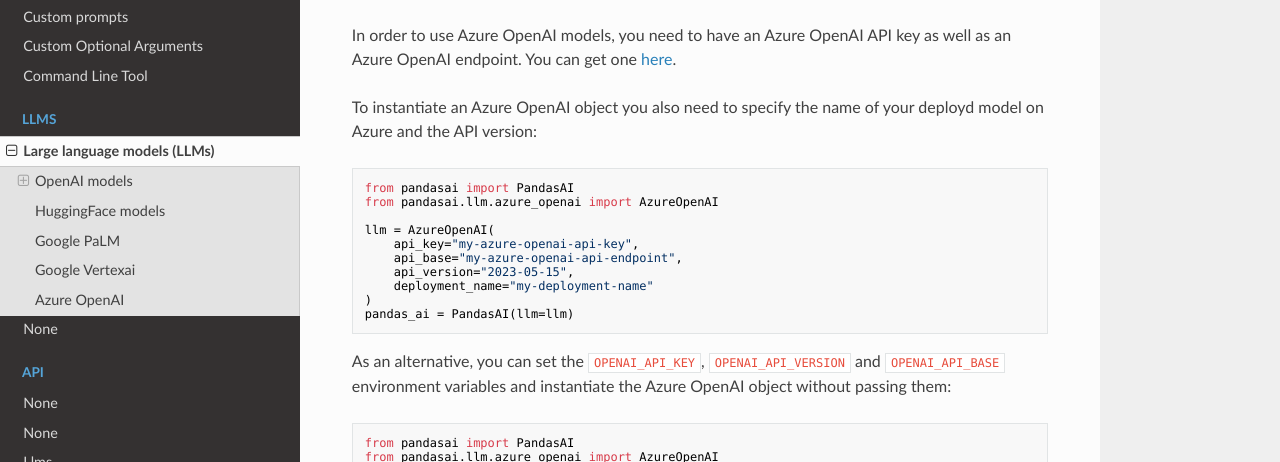
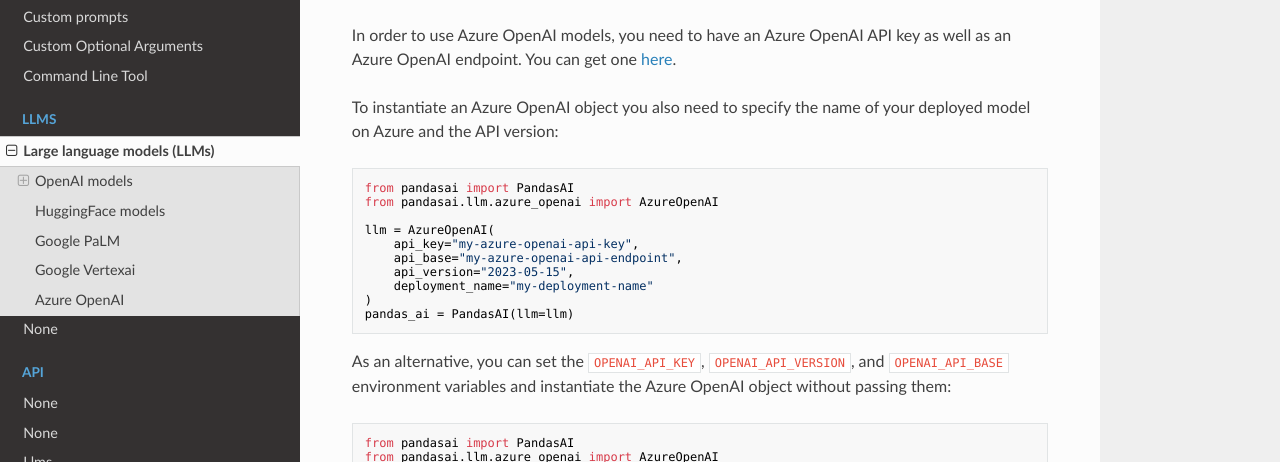
Before and after one commit to Sinaptik-AI/pandas-ai, an MkDocs documentation site: the page built from docs/llms.md, in a window 1280 px wide and 900 px high, scrolled down 2544 px. Shown: the part 160-622 px from the top of the window. Built offline with MkDocs 1.6.1, drawn with Linux system fonts in a browser that asks for light colours; nearby versions of some CDN libraries; some of the changed text lies outside the part shown.

Commit message:
fix: Fix typos and update to more direct links in LLMs docs
Update to direct links and fix minor typos in llms.md

````diff
--- a/docs/llms.md
+++ b/docs/llms.md
@@ -4,7 +4,7 @@
 
 ## OpenAI models
 
-In order to use OpenAI models, you need to have an OpenAI API key. You can get one [here](https://platform.openai.com/).
+In order to use OpenAI models, you need to have an OpenAI API key. You can get one [here](https://platform.openai.com/account/api-keys).
 
 Once you have an API key, you can use it to instantiate an OpenAI object:
 
@@ -137,9 +137,9 @@
 
 ## Azure OpenAI
 
-In order to use Azure OpenAI models, you need to have an Azure OpenAI API key as well as an Azure OpenAI endpoint. You can get one [here](https://azure.microsoft.com/it-it/products/cognitive-services/openai-service).
+In order to use Azure OpenAI models, you need to have an Azure OpenAI API key as well as an Azure OpenAI endpoint. You can get one [here](https://azure.microsoft.com/products/cognitive-services/openai-service).
 
-To instantiate an Azure OpenAI object you also need to specify the name of your deployd model on Azure and the API version:
+To instantiate an Azure OpenAI object you also need to specify the name of your deployed model on Azure and the API version:
 
 ```python
 from pandasai import PandasAI
@@ -154,7 +154,7 @@
 pandas_ai = PandasAI(llm=llm)
 ```
 
-As an alternative, you can set the `OPENAI_API_KEY`, `OPENAI_API_VERSION` and `OPENAI_API_BASE` environment variables and instantiate the Azure OpenAI object without passing them:
+As an alternative, you can set the `OPENAI_API_KEY`, `OPENAI_API_VERSION`, and `OPENAI_API_BASE` environment variables and instantiate the Azure OpenAI object without passing them:
 
 ```python
 from pandasai import PandasAI
````
Also changed, not shown: other parts of docs/llms.md (+1 -1 lines).
